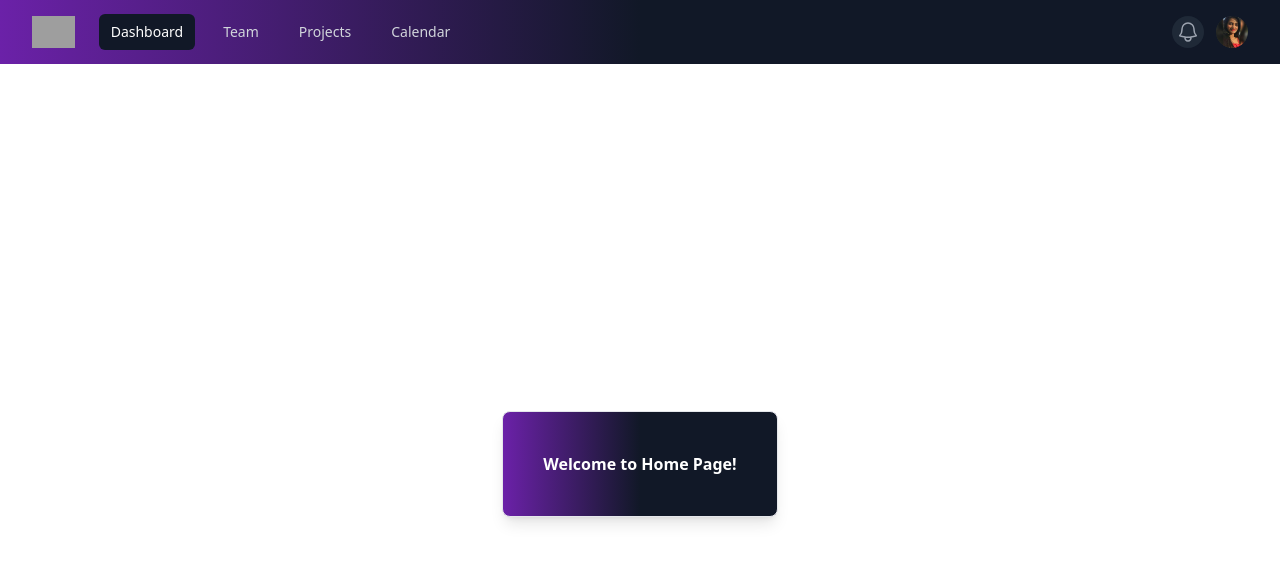
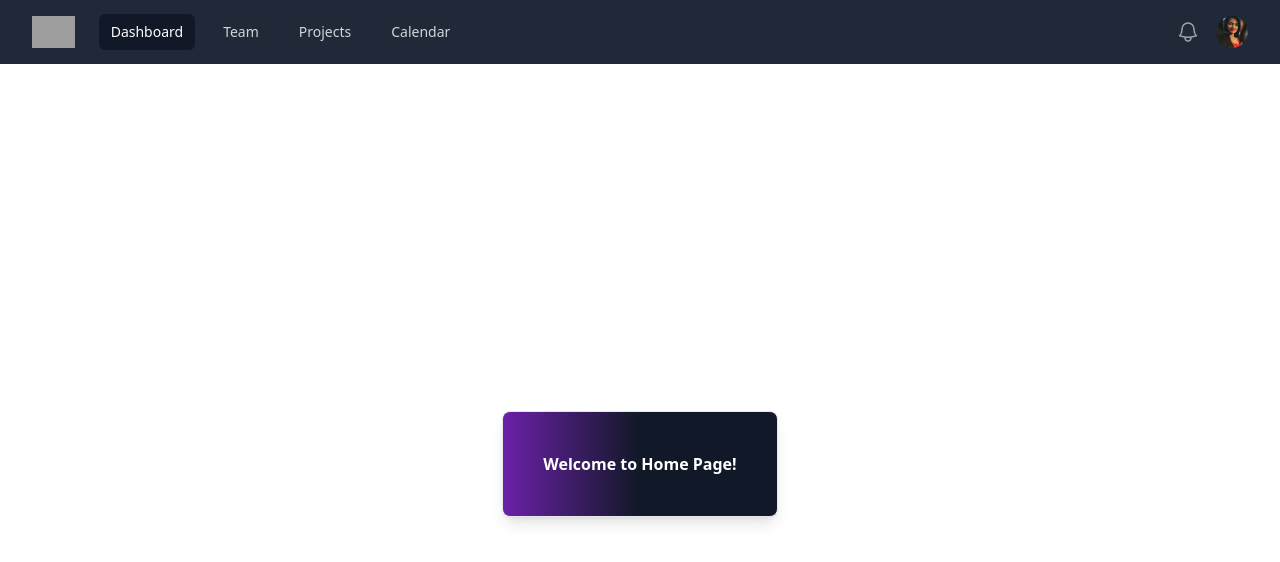
Before and after one commit to PoojaRamesh3/poc, a React (Create React App) app: page /home in a window 1280 px wide. Shown: the top 562 px of the page. Built offline with nearby package versions, Linux system fonts and the light colour scheme; grey boxes are pictures that could not be loaded.

Commit message:
Singin Page working functionality

```diff
--- a/src/components/NavBar.tsx
+++ b/src/components/NavBar.tsx
@@ -18,10 +18,7 @@ const NavBar = () => {
   const pooja = require("../assets/pooja.jfif");
 
   return (
-    <Disclosure
-      as="nav"
-      className="bg-purple-900 bg-gradient-to-l from-gray-900 via-gray-900 to-purple-800"
-    >
+    <Disclosure as="nav" className="bg-gray-800">
       {({ open }) => (
         <>
           <div className="mx-auto max-w-7xl px-2 sm:px-6 lg:px-8">
```
